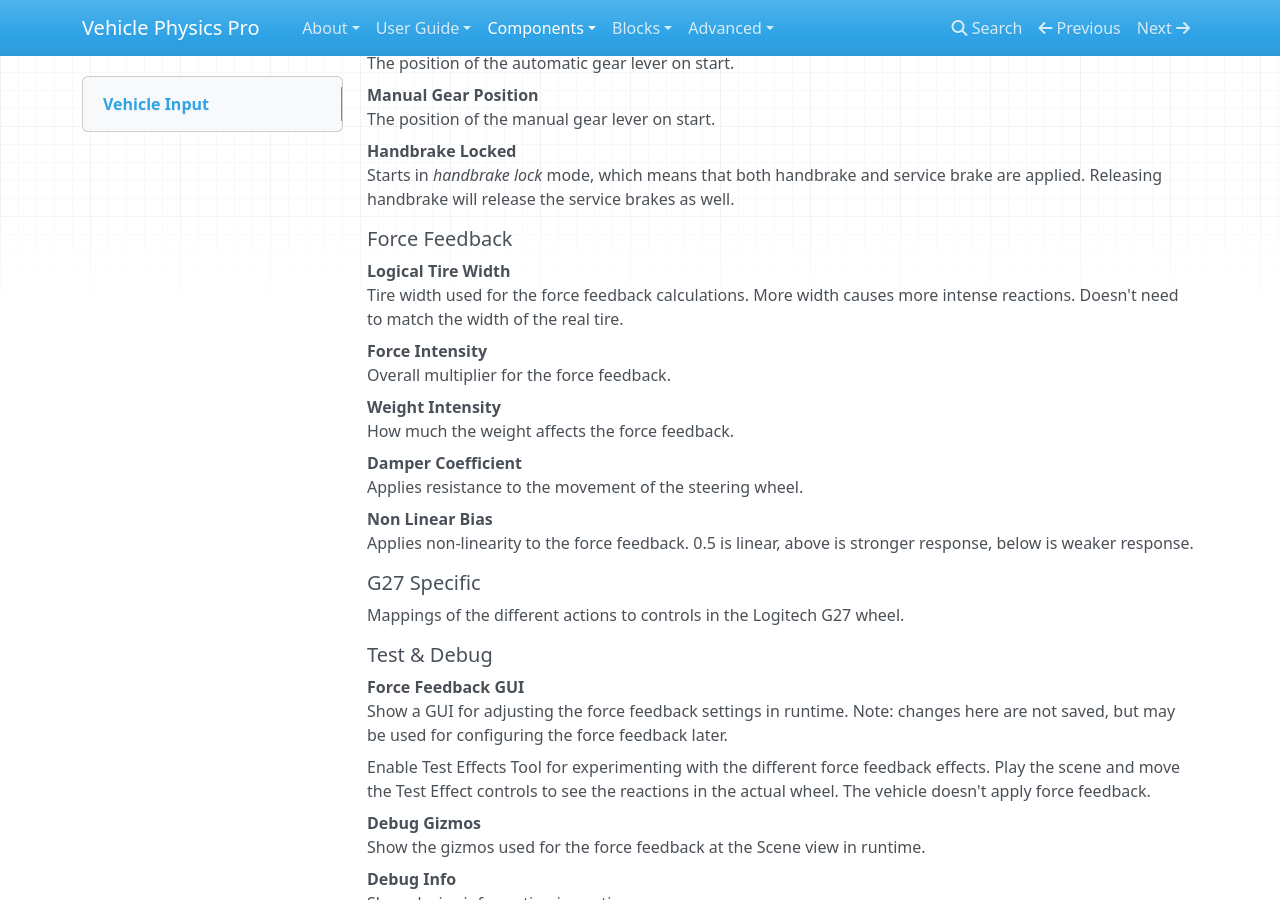
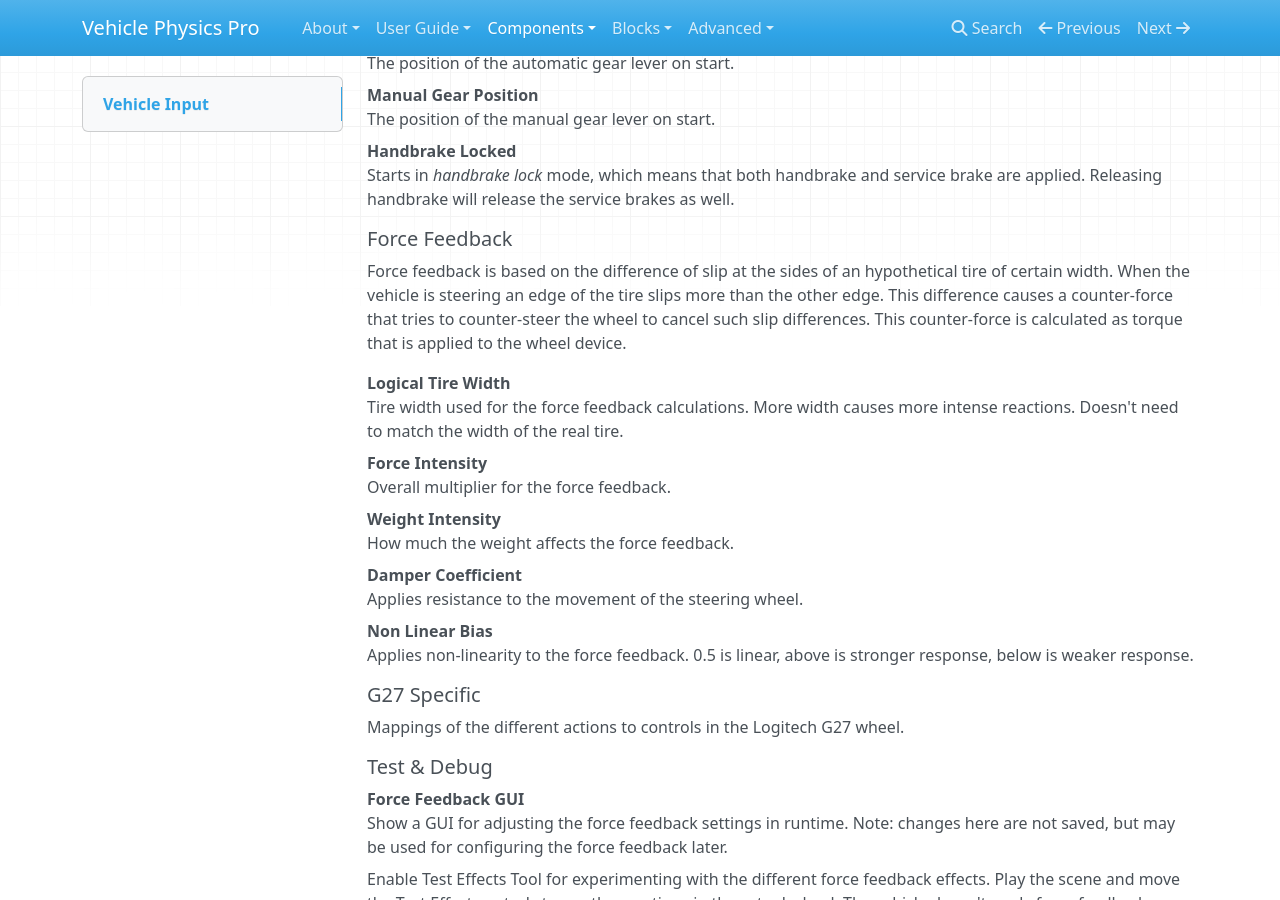
Before and after one commit to EdyJ/vehicle-physics-docs, an MkDocs documentation site: the page built from docs/components/vehicle-input.md, in a window 1280 px wide and 900 px high, scrolled down 6425 px. Built offline with MkDocs 1.6.1, drawn with Linux system fonts in a browser that asks for light colours; nearby versions of some CDN libraries; library files that are not in the unit come from our copies.

Commit message:
Force feedback described

```diff
--- a/docs/components/vehicle-input.md
+++ b/docs/components/vehicle-input.md
@@ -169,6 +169,8 @@ Handbrake Locked
 
 ##### Force Feedback
 
+Force feedback is based on the difference of slip at the sides of an hypothetical tire of certain width. When the vehicle is steering an edge of the tire slips more than the other edge. This difference causes a counter-force that tries to counter-steer the wheel to cancel such slip differences. This counter-force is calculated as torque that is applied to the wheel device.
+
 Logical Tire Width
 :	Tire width used for the force feedback calculations. More width causes more intense reactions. Doesn't need to match the width of the real tire.
 
```
